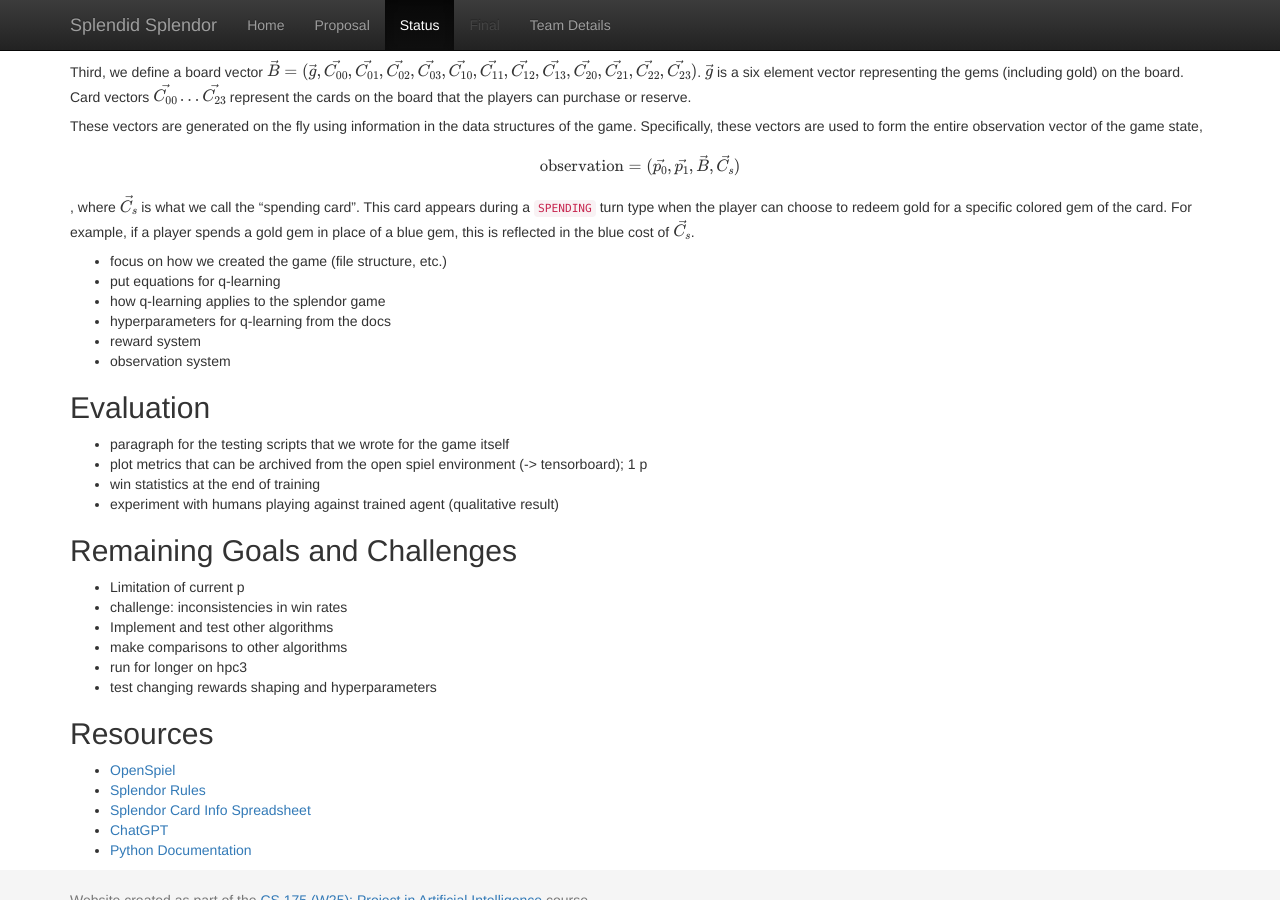
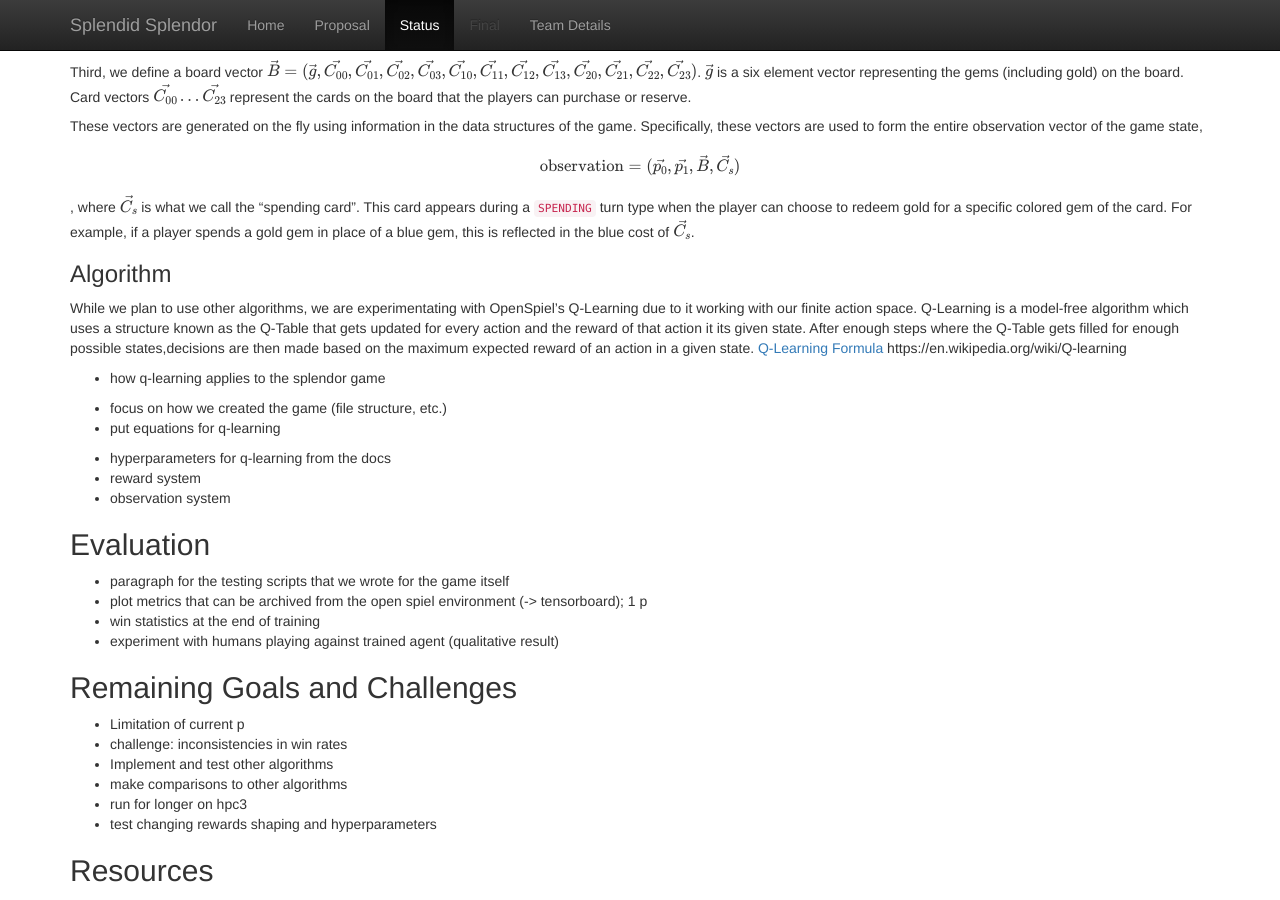
Before and after one commit to Blue0505/SplendidSplendor, a Jekyll site: the page built from docs/status.md, in a window 1280 px wide and 900 px high, scrolled down 575 px. Built offline with Jekyll 4.4.1, drawn with Linux system fonts in a browser that asks for light colours; formulas are drawn with MathJax 3.

Commit message:
Summarized q-learning and added formula

```diff
--- a/docs/status.md
+++ b/docs/status.md
@@ -34,12 +34,16 @@ $$\text{observation} = (\vec{p_0}, \vec{p_1}, \vec{B}, \vec{C_s})$$
 player can choose to redeem gold for a specific colored gem of the card. For example, if a player spends a
 gold gem in place of a blue gem, this is reflected in the blue cost of $\vec{C_s}$.
 
-
+### Algorithm
+While we plan to use other algorithms, we are experimentating with OpenSpiel's Q-Learning due to it working with our finite action space. Q-Learning is a model-free algorithm which uses a structure known as the Q-Table that gets updated for every action and the reward of that action it its given state. After enough steps where the Q-Table gets filled for enough possible states,decisions are then made based on the maximum expected reward of an action in a given state.
+[Q-Learning Formula](q-learning.svg)
+https://en.wikipedia.org/wiki/Q-learning
+* how q-learning applies to the splendor game
 
 
 * focus on how we created the game (file structure, etc.)
 * put equations for q-learning
-* how q-learning applies to the splendor game
+
 * hyperparameters for q-learning from the docs
 * reward system
 * observation system
```
Also changed, not shown: docs/q-learning.svg (added).
